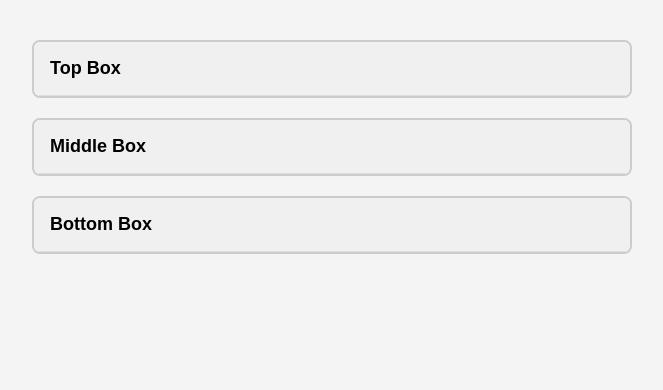
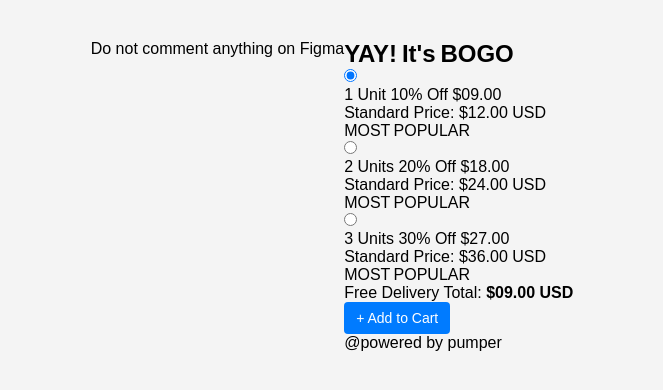
Before and after one commit to Rajeswari1646/Interactive-Boxes-Task, a plain HTML site: page index.html in a window 1280 px wide. Shown: the whole page, without its empty margins (308-971 px from the left). Drawn offline with Linux system fonts and the light colour scheme.

Commit message:
Update index.html

```diff
--- a/index.html
+++ b/index.html
@@ -1,67 +1,102 @@
 <!DOCTYPE html>
 <html lang="en">
 <head>
-  <meta charset="UTF-8" />
-  <meta name="viewport" content="width=device-width, initial-scale=1.0"/>
-  <title>Interactive Boxes</title>
-  <link rel="stylesheet" href="style.css" />
+<meta charset="UTF-8">
+<meta name="viewport" content="width=device-width, initial-scale=1">
+<title>BOGO Offer</title>
+<link rel="stylesheet" href="style.css">
 </head>
 <body>
-  <main class="container">
-    <div class="box" id="box1">
-      <div class="box-header">Top Box</div>
-      <div class="box-content">
-        <p>Choose a Color:</p>
-        <div class="buttons">
-          <button>Red</button>
-          <button>Blue</button>
-          <button>Green</button>
+<!-- Lime‑green notice bar -->
+<div class="notice">Do not comment anything on Figma</div>
+
+<main class="card">
+<h2 class="title">YAY! It's BOGO</h2>
+
+<!-- PRICING OPTIONS -->
+<form id="unit-form">
+
+<!-- 1 UNIT -->
+<section class="unit open" data-units="1">
+<label class="unit-head">
+<input type="radio" name="unit" value="1" checked>
+<span class="custom-radio"></span>
+
+<div class="unit-info">
+<div class="top-line">
+<span class="unit-name">1 Unit</span>
+<span class="badge">10% Off</span>
+<span class="price">$09.00</span>
 </div>
-        <p>Choose a Size:</p>
-        <div class="buttons">
-          <button>Small</button>
-          <button>Medium</button>
-          <button>Large</button>
-        </div>
+<div class="bottom-line">
+<span class="old">Standard Price:</span>
+<span class="usd">$12.00 USD</span>
 </div>
 </div>
 
-    <div class="box" id="box2">
-      <div class="box-header">Middle Box</div>
-      <div class="box-content">
-        <p>Choose a Color:</p>
-        <div class="buttons">
-          <button>Yellow</button>
-          <button>Purple</button>
-          <button>Orange</button>
+<span class="popular-tag">MOST POPULAR</span>
+</label>
+<div class="details"></div>
+</section>
+
+<!-- 2 UNITS -->
+<section class="unit" data-units="2">
+<label class="unit-head">
+<input type="radio" name="unit" value="2">
+<span class="custom-radio"></span>
+
+<div class="unit-info">
+<div class="top-line">
+<span class="unit-name">2 Units</span>
+<span class="badge">20% Off</span>
+<span class="price">$18.00</span>
 </div>
-        <p>Choose a Size:</p>
-        <div class="buttons">
-          <button>Small</button>
-          <button>Medium</button>
-          <button>Large</button>
-        </div>
+<div class="bottom-line">
+<span class="old">Standard Price:</span>
+<span class="usd">$24.00 USD</span>
 </div>
 </div>
 
-    <div class="box" id="box3">
-      <div class="box-header">Bottom Box</div>
-      <div class="box-content">
-        <p>Choose a Color:</p>
-        <div class="buttons">
-          <button>Pink</button>
-          <button>Gray</button>
-          <button>Black</button>
+<span class="popular-tag">MOST POPULAR</span>
+</label>
+<div class="details"></div>
+</section>
+
+<!-- 3 UNITS -->
+<section class="unit" data-units="3">
+<label class="unit-head">
+<input type="radio" name="unit" value="3">
+<span class="custom-radio"></span>
+
+<div class="unit-info">
+<div class="top-line">
+<span class="unit-name">3 Units</span>
+<span class="badge">30% Off</span>
+<span class="price">$27.00</span>
 </div>
-        <p>Choose a Size:</p>
-        <div class="buttons">
-          <button>Small</button>
-          <button>Medium</button>
-          <button>Large</button>
+<div class="bottom-line">
+<span class="old">Standard Price:</span>
+<span class="usd">$36.00 USD</span>
 </div>
 </div>
+
+<span class="popular-tag">MOST POPULAR</span>
+</label>
+<div class="details"></div>
+</section>
+</form>
+
+<!-- SUMMARY & ACTION -->
+<div class="summary">
+<span class="delivery">Free Delivery</span>
+<span class="total">Total: <strong id="total">$09.00 USD</strong></span>
 </div>
+
+<button class="btn-cart">+ Add to Cart</button>
+
+<footer>@powered by pumper</footer>
 </main>
+
 <script src="script.js"></script>
 </body>
 </html>
```
Lines whose indentation alone changed are shown as unchanged.
